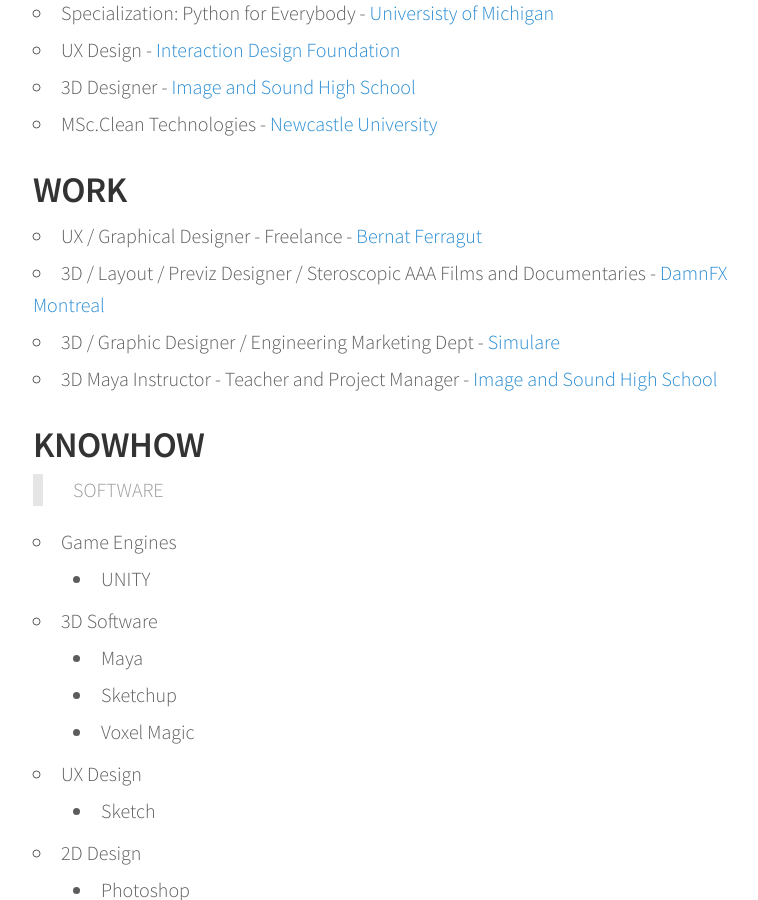
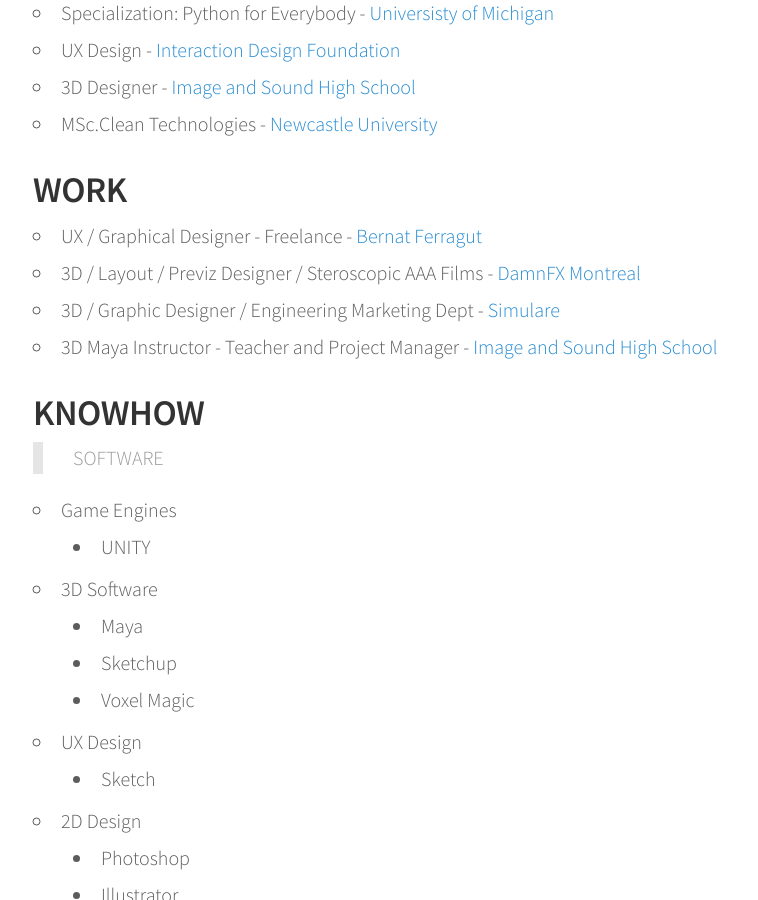
Before and after one commit to bernatferragut/FutureWeb-blog, a Jekyll site: the page built from about.md, in a window 1280 px wide and 900 px high, scrolled down 421 px. Shown: the whole window, without its empty margins (247-1005 px from the left). Built offline with Jekyll 4.4.1, drawn with Linux system fonts in a browser that asks for light colours; nearby versions of some CDN libraries.

Commit message:
Update about.md
Stereoscopic AAA Films without the Documentary part

```diff
--- a/about.md
+++ b/about.md
@@ -18,7 +18,7 @@
 ## WORK
 
 * UX / Graphical Designer - Freelance -  [Bernat Ferragut](http://bernatferragut.co/)
-* 3D / Layout / Previz Designer / Steroscopic AAA Films and Documentaries - [DamnFX Montreal](#)
+* 3D / Layout / Previz Designer / Steroscopic AAA Films - [DamnFX Montreal](#)
 * 3D / Graphic Designer / Engineering Marketing Dept - [Simulare](#)
 * 3D Maya Instructor - Teacher and Project Manager - [Image and Sound High School](http://www.cev.com/)
 
```
